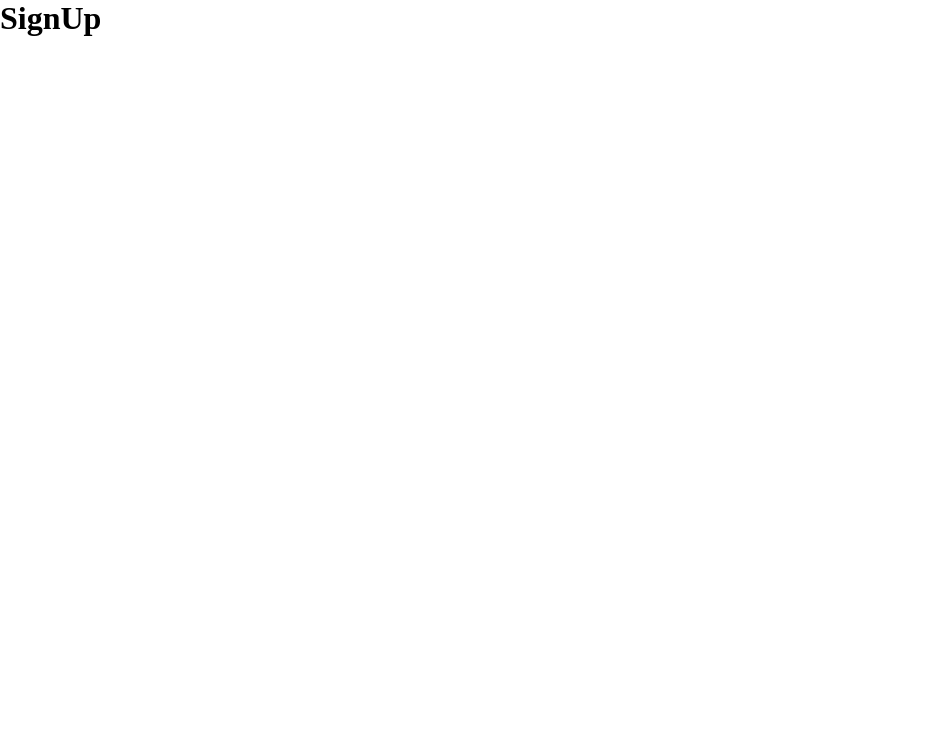
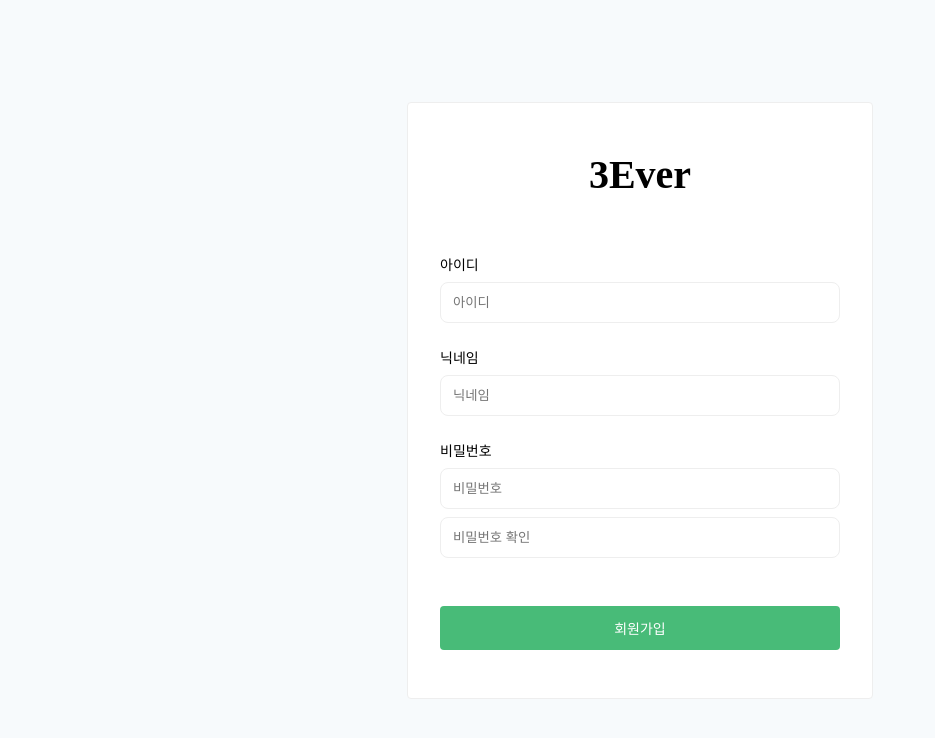
Before and after one commit to gangmin2/social-login-test, a React (Vite) app: page /signup in a window 1280 px wide. Shown: the top 738 px of the page, without its empty margins (0-935 px from the left). Built offline with nearby package versions, Linux system fonts and the light colour scheme.

Commit message:
Feat: SignUp Page 생성

```diff
--- a/src/pages/SignUp.tsx
+++ b/src/pages/SignUp.tsx
@@ -1,7 +1,26 @@
+import './signup.css';
+
 const SignUp = () => {
     return (
         <>
-            <h1>SignUp</h1>
+            <div className='container'>
+                <div className='signup-container'>
+                    <div className='logo'>3Ever</div>
+                    <form className='form-container' action="">
+                        <label htmlFor="">아이디</label>
+                        <input type="text" placeholder='아이디' />
+
+                        <label htmlFor="">닉네임</label>
+                        <input type="text" placeholder='닉네임' />
+
+                        <label htmlFor="">비밀번호</label>
+                        <input type="password" placeholder='비밀번호' />
+                        <input type="password" placeholder='비밀번호 확인' />
+
+                        <button type="submit">회원가입</button>
+                    </form>
+                </div>
+            </div>
         </>
     )
 }
--- /dev/null
+++ b/src/pages/signup.css
@@ -0,0 +1,62 @@
+button {
+    cursor: pointer;
+}
+.container {
+    background-color: #F7FAFC;
+    display: flex;
+    width: 100%;
+    height: 100vh;
+    align-items: center;
+    justify-content: center;
+}
+.signup-container {
+    background-color: #ffffff;
+    padding: 32px;
+    border-radius: 4px;
+    border: 1px solid #eee;
+    display: flex;
+    flex-direction: column;
+    align-items: center;
+    width: 100%;
+    max-width: 400px;
+}
+
+.logo {
+    font-size: 40px;
+    font-weight: 900;
+    padding: 16px 0;
+    margin-bottom: 24px;
+}
+
+.form-container {
+    display: flex;
+    flex-direction: column;
+    width: 100%;
+}
+label {
+    font-size: 14px;
+    margin-top: 16px;
+    margin-bottom: 8px;
+}
+input {
+    border: 1px solid #eee;
+    padding: 12px;
+    margin-bottom: 8px;
+    border-radius: 8px;
+}
+input:focus {
+    outline-color: #48BB78;
+}
+
+button {
+    background-color: #48BB78;
+    padding: 12px;
+    color: #ffffff;
+    border-radius: 4px;
+    font-size: 14px;
+    font-weight: 500;
+    margin: 40px 0 16px 0;
+}
+button:hover {
+    background-color: #3bb36d;
+}
```
